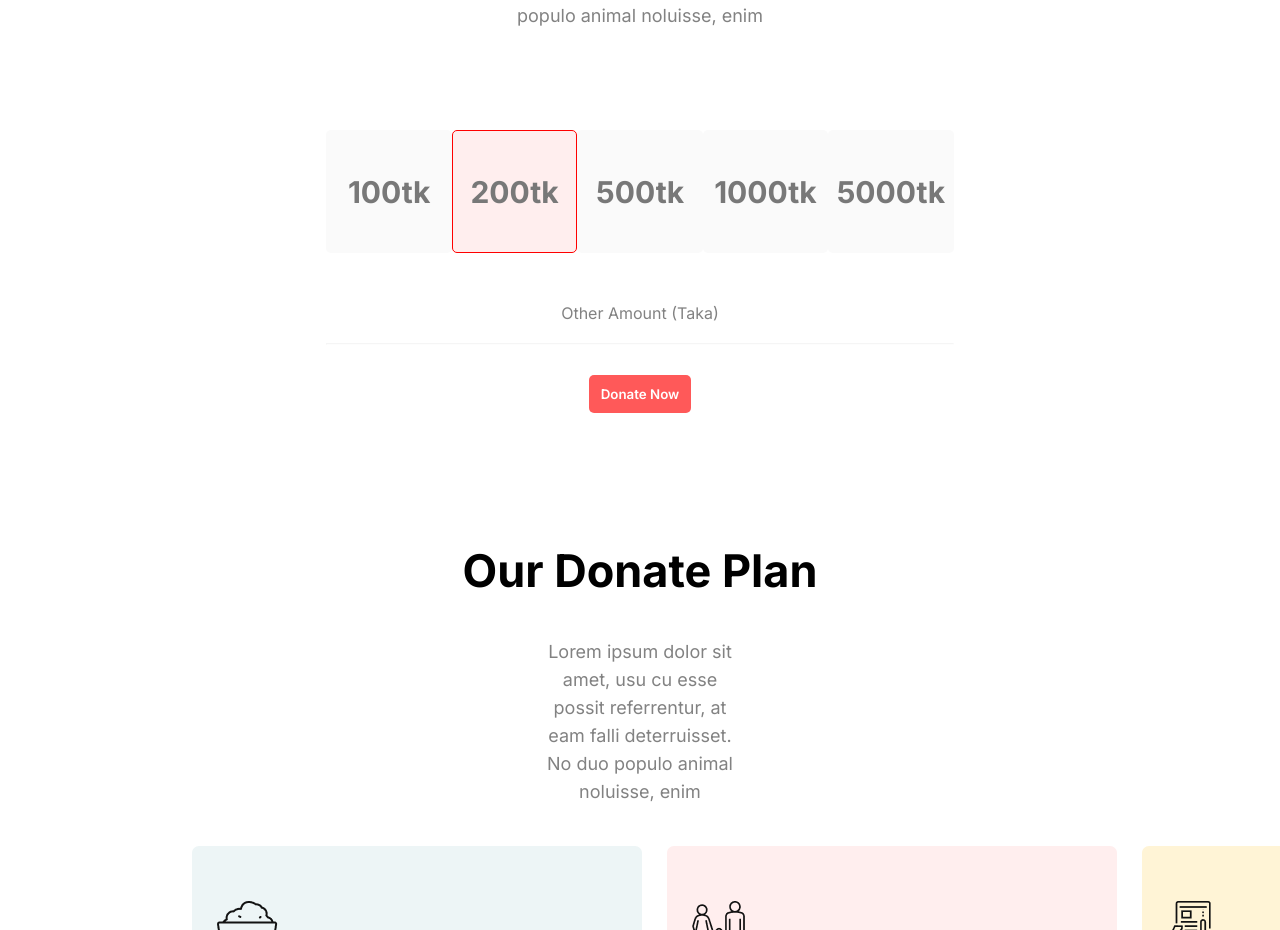
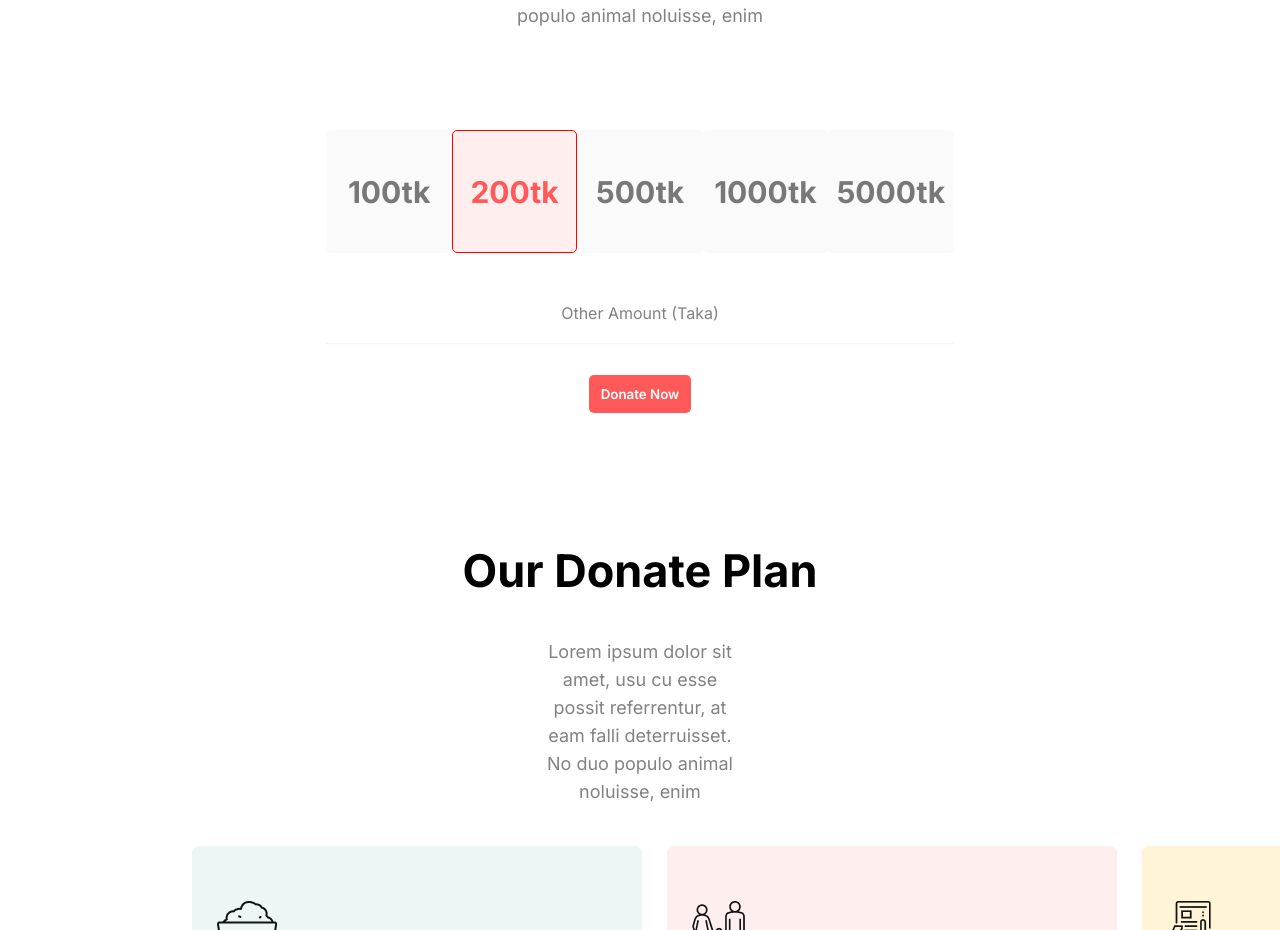
Before and after one commit to ashfaque9426/practise-projectBAONE, a plain HTML site: page index.html in a window 1280 px wide. Shown: the part 928-1858 px from the top of the page. Drawn offline with Linux system fonts and the light colour scheme.

Commit message:
updated text color

```diff
--- a/Styles/style.css
+++ b/Styles/style.css
@@ -131,6 +131,7 @@ main {
 .amount-in-tk:nth-child(2) {
     background-color: var(--bg-lred);
     border: 1px solid red;
+    color: var(--primary-color);
 }
 
 .donate-container > a {
--- a/index.html
+++ b/index.html
@@ -26,7 +26,7 @@
             enim</p>
             <section class="donate-amount">
                 <div class="amount-in-tk">100tk</div>
-                <div class="amount-in-tk">200tk</div>
+                <div class="amount-in-tk 200tk">200tk</div>
                 <div class="amount-in-tk">500tk</div>
                 <div class="amount-in-tk">1000tk</div>
                 <div class="amount-in-tk">5000tk</div>
```
